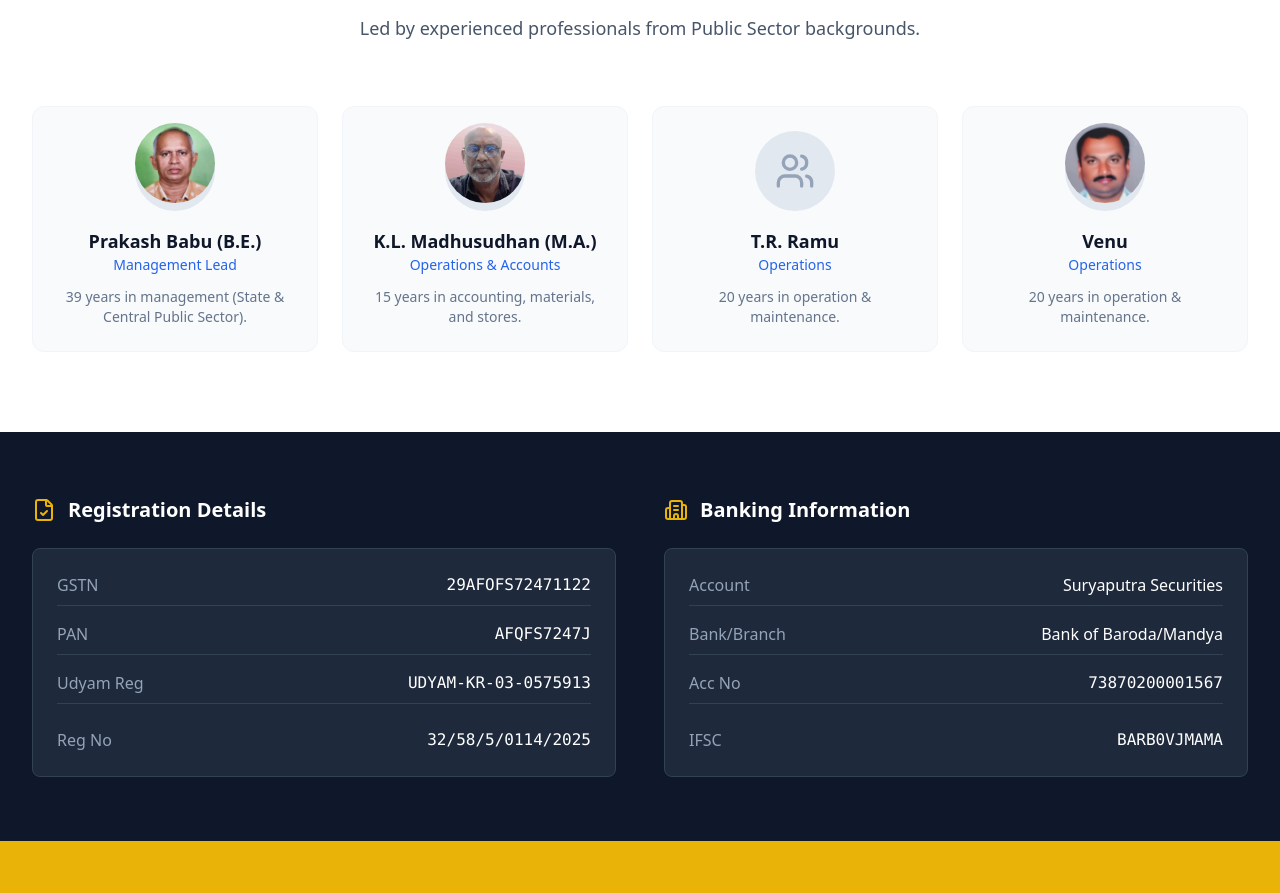
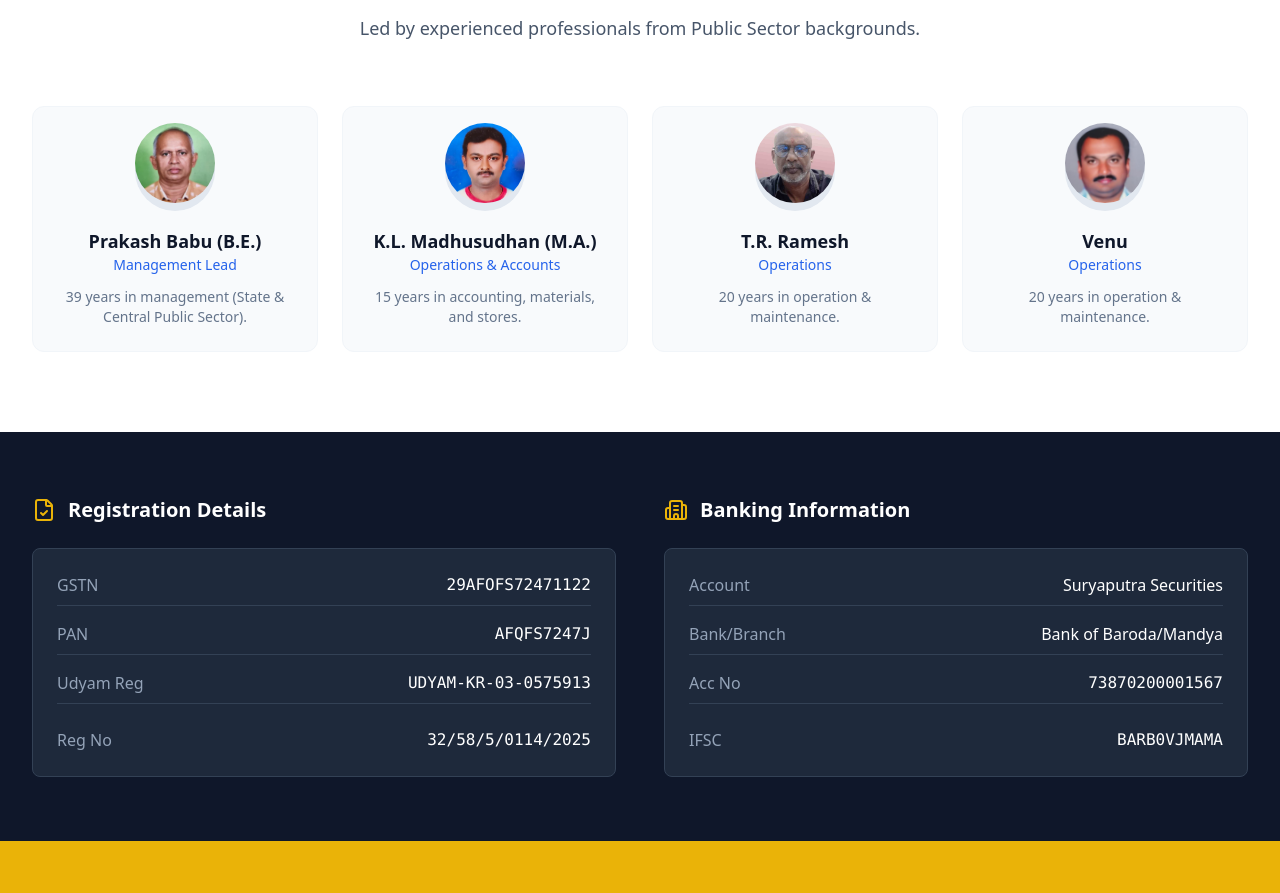
Before and after one commit to Prajwal1406/Suryaputra-Securityes-Website, a React (Create React App) app: page /about in a window 1280 px wide. Shown: the part 1463-2356 px from the top of the page. Built offline with nearby package versions, Linux system fonts and the light colour scheme.

Commit message:
fixed nav

```diff
--- a/src/components/Navbar.jsx
+++ b/src/components/Navbar.jsx
@@ -66,8 +66,6 @@ const Navbar = () => {
           </div>
         </div>
       </div>
-
-      {/* Mobile Menu Dropdown */}
       {/* Mobile Menu Dropdown */}
       <div
         className={`md:hidden bg-slate-800 border-t border-slate-700 transform transition-all duration-300 ease-in-out overflow-hidden ${
--- a/src/pages/About.jsx
+++ b/src/pages/About.jsx
@@ -175,7 +175,7 @@ const About = ({ onContactClick }) => {
               <div className="w-20 h-20 bg-slate-200 rounded-full mx-auto mb-4 flex items-center justify-center">
                 <div className="w-20 h-20 rounded-full mx-auto mb-4 overflow-hidden">
                   <img
-                    src="/assets/images/madusudan.jpeg"
+                    src="/assets/images/Madhusudan.jpeg"
                     alt="Madhususan"
                     className="w-full h-full object-cover object-top"
                   />
@@ -193,9 +193,15 @@ const About = ({ onContactClick }) => {
             </div>
             <div className="bg-slate-50 p-6 rounded-xl border border-slate-100 text-center hover:-translate-y-1 transition-transform">
               <div className="w-20 h-20 bg-slate-200 rounded-full mx-auto mb-4 flex items-center justify-center">
-                <Users className="w-10 h-10 text-slate-400" />
+                <div className="w-20 h-20 rounded-full mx-auto mb-4 overflow-hidden">
+                  <img
+                    src="/assets/images/Ramesh.jpeg"
+                    alt="Ramesh"
+                    className="w-full h-full object-cover object-top"
+                  />
+                </div>
               </div>
-              <h3 className="text-lg font-bold text-slate-900">T.R. Ramu</h3>
+              <h3 className="text-lg font-bold text-slate-900">T.R. Ramesh</h3>
               <p className="text-sm text-blue-600 font-medium mb-3">
                 Operations
               </p>
--- a/src/pages/Contact.jsx
+++ b/src/pages/Contact.jsx
@@ -71,7 +71,7 @@ const Contact = () => {
                       </span>
                     </p>
                     <p className="flex justify-between text-slate-600 border-b border-gray-100 pb-1">
-                      <span>Ramu:</span>{" "}
+                      <span>Ramesh:</span>{" "}
                       <span className="font-mono text-slate-900">
                         9141368231
                       </span>
```
Also changed, not shown: public/assets/images/Madhusudan.jpeg (added), public/assets/images/Ramesh.jpeg (renamed from public/assets/images/madusudan.jpeg).
